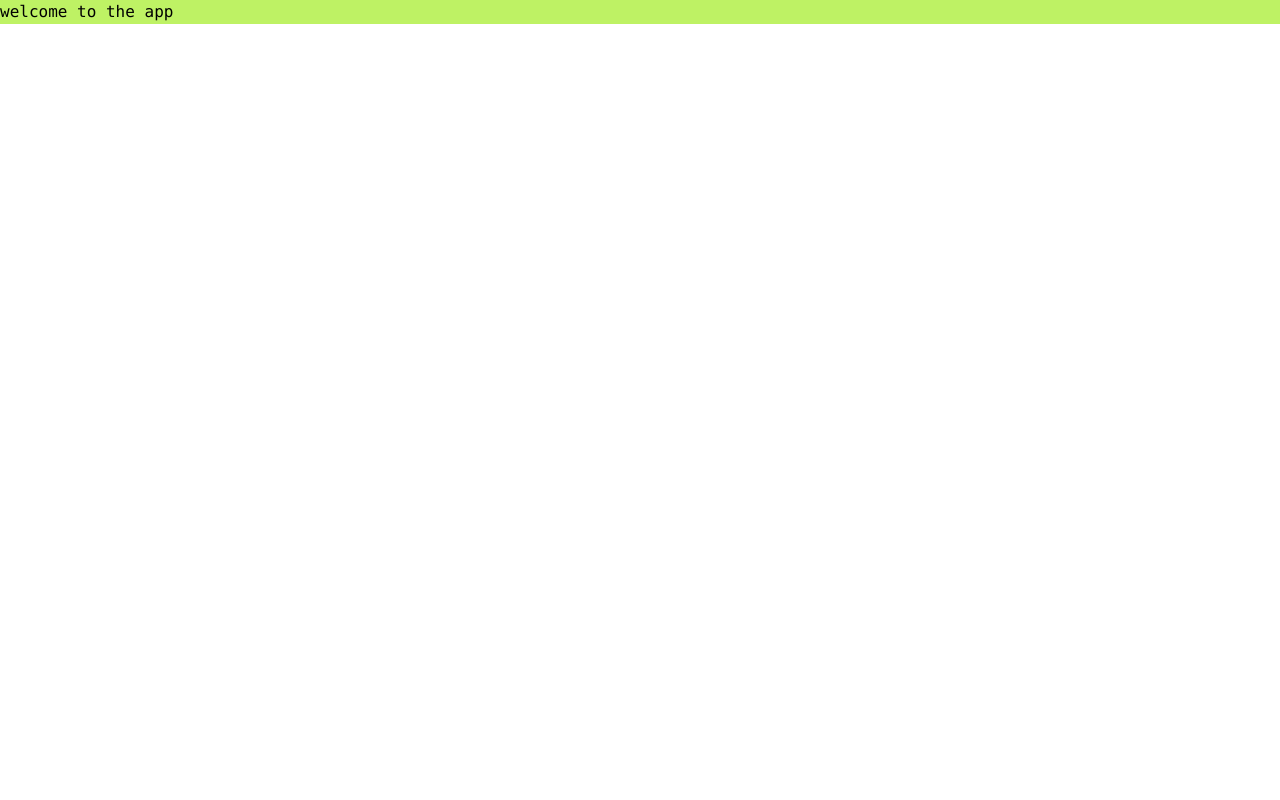
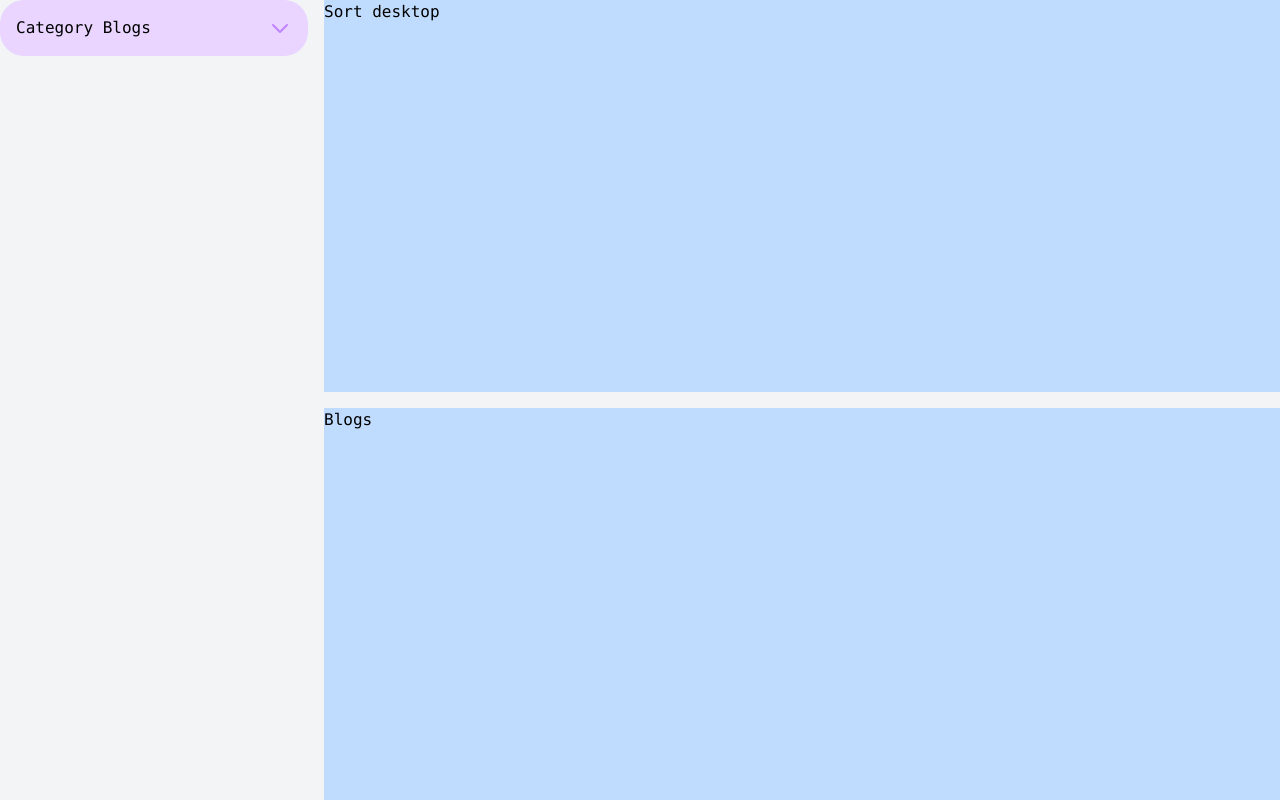
Before and after one commit to VahidTahmasebi/blogs-front-next, a Next.js app: page / in a window 1280 px wide. Built offline with nearby package versions, Linux system fonts and the light colour scheme.

Commit message:
Add category section structure

```diff
--- /dev/null
+++ b/src/pages/_document.js
@@ -0,0 +1,13 @@
+import { Html, Head, Main, NextScript } from "next/document";
+
+export default function Document() {
+  return (
+    <Html dir="ltr" lang="en">
+      <Head />
+      <body>
+        <Main />
+        <NextScript />
+      </body>
+    </Html>
+  );
+}
--- a/src/pages/index.js
+++ b/src/pages/index.js
@@ -1,3 +1,46 @@
+import { useState } from "react";
+import Link from "next/link";
+
+import { ChevronDownIcon } from "@heroicons/react/outline";
+
 export default function Home() {
-  return <div className="bg-lime-300">welcome to the app</div>;
+  const [isOpen, setIsOpen] = useState();
+
+  return (
+    <div className="grid gap-4 md:grid-cols-12 md:grid-rows-2 min-h-screen bg-gray-100">
+      <div className="hidden md:block md:row-span-2 md:col-span-3">
+        <div className="bg-white rounded-3xl overflow-hidden">
+          {/* accordion header */}
+          <div
+            onClick={() => setIsOpen(!isOpen)}
+            className="flex items-center justify-between p-4 bg-purple-200 cursor-pointer">
+            <span>Category Blogs</span>
+            <ChevronDownIcon
+              className={`w-6 h-6 stroke-purple-400 transition-all duration-200 ${
+                isOpen ? "rotate-180" : "rotate-0"
+              }`}
+            />
+          </div>
+          {/* accordion content */}
+          <div className={`${isOpen ? "block" : "hidden"}`}>
+            <Link href="#">
+              <a className="block mb-1 py-2 pl-4 hover:bg-purple-50">
+                All Blogs
+              </a>
+            </Link>
+            <Link href="#">
+              <a className="block mb-1 py-2 pl-4 hover:bg-purple-50">React</a>
+            </Link>
+            <Link href="#">
+              <a className="block py-2 pl-4 hover:bg-purple-50">JS</a>
+            </Link>
+          </div>
+        </div>
+      </div>
+      <div className="bg-blue-200 hidden md:block md:col-span-9">
+        Sort desktop
+      </div>
+      <div className="bg-blue-200 md:col-span-9">Blogs</div>
+    </div>
+  );
 }
```
